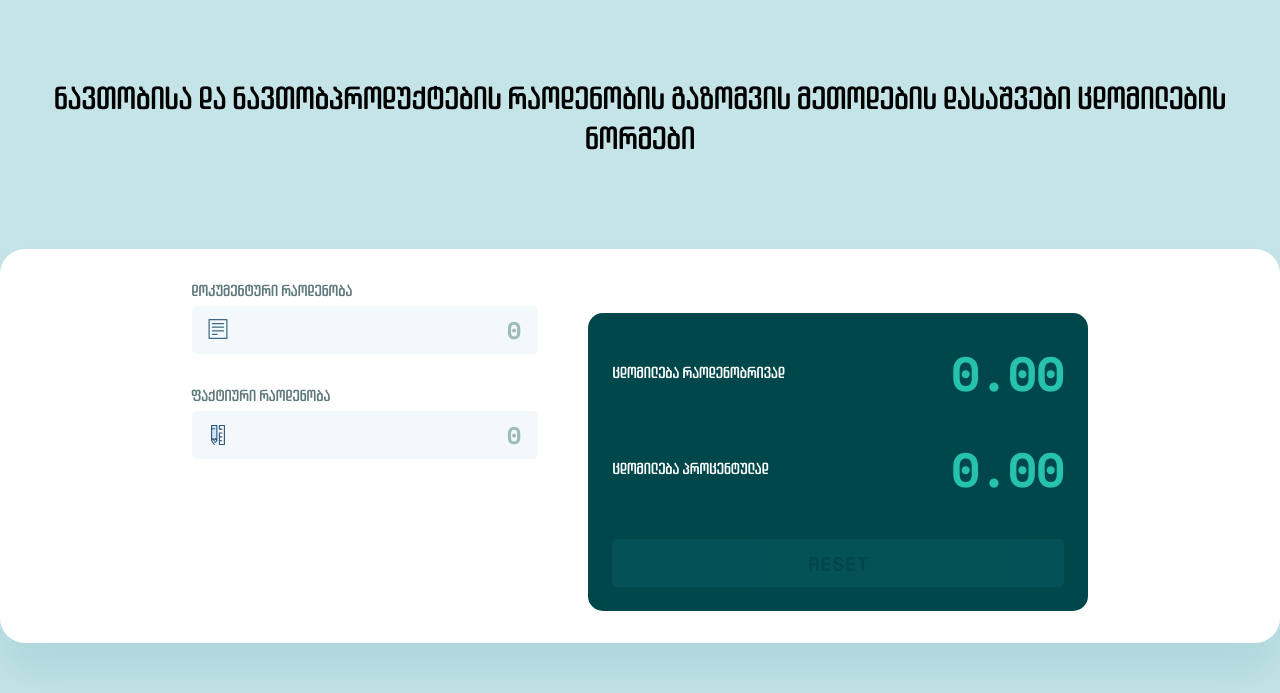
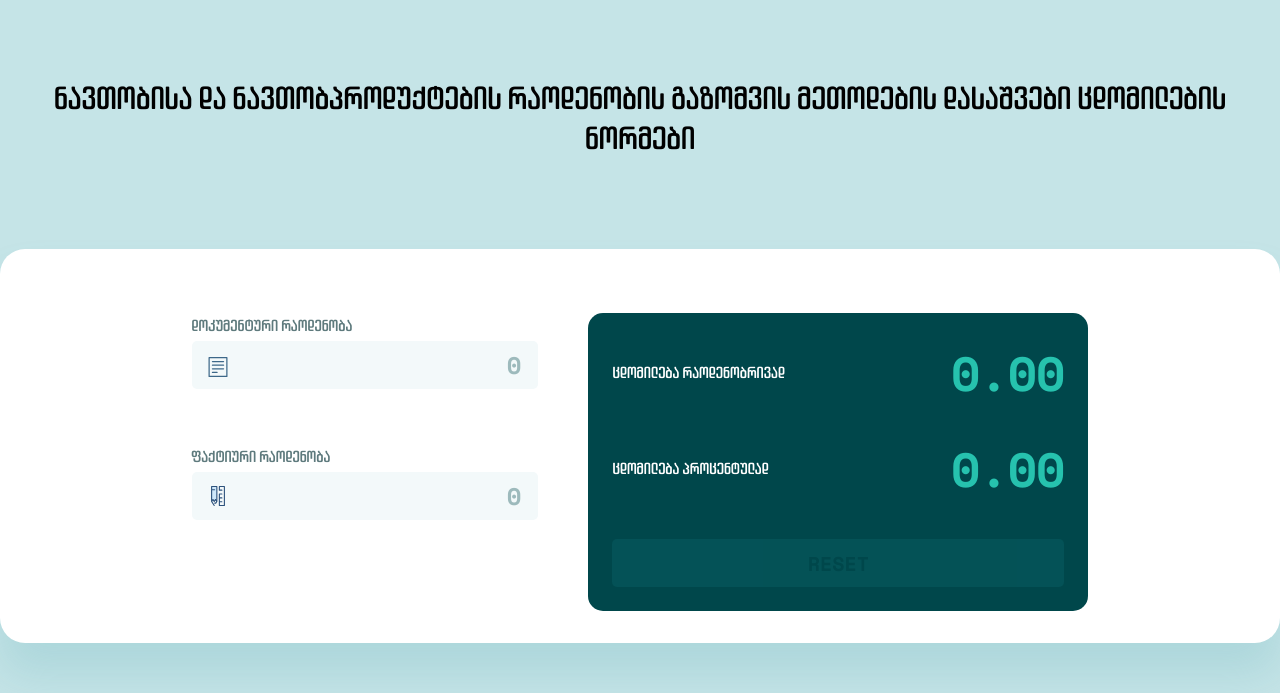
Before and after one commit to irakli85/oil, a plain HTML site: page index.html in a window 1280 px wide. Shown: the part 114-807 px from the top of the page. Drawn offline with nearby package versions, Linux system fonts and the light colour scheme.

Commit message:
some changes

```diff
--- a/style.css
+++ b/style.css
@@ -99,8 +99,8 @@ input[type=number]::-webkit-outer-spin-button {
 }
 
 .dollar-img{
-    position: absolute;
-    top: 38px;
+    position: relative;
+    top: -32px;
     left: 16px;
 }
 
@@ -313,4 +313,11 @@ input[type=number]::-webkit-outer-spin-button {
   .output{
     min-width: 500px;
   }
+
+  .input-lebel-one{
+    margin-top: 35px;
+  }
+  #tip-per-person{
+    margin-left: 15px;
+  }
 }
```
